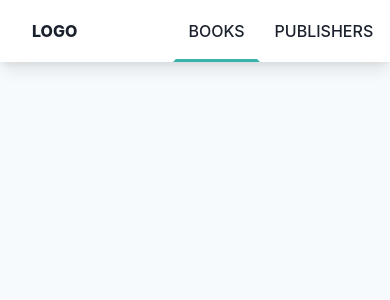
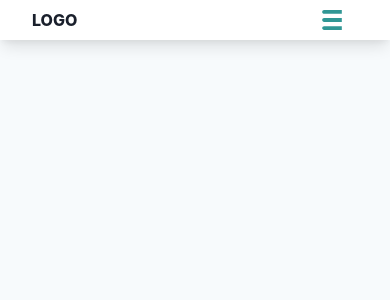
Before and after one commit to WPaczula/booksoverhoes, a Next.js app: page / in a window 390 px wide. Shown: the top 300 px of the page. Built offline with nearby package versions, Linux system fonts and the light colour scheme.

Commit message:
feat: Make menu responsive

```diff
--- /dev/null
+++ b/components/header/DesktopMenu.tsx
@@ -0,0 +1,14 @@
+import { Flex, useBreakpointValue } from '@chakra-ui/react';
+import React from 'react';
+import MenuItems from './MenuItems';
+
+const DesktopMenu = () => {
+    const variant = useBreakpointValue({ base: 'none', md: 'flex' });
+
+    return (
+      <Flex flex="1" display={variant}>
+        <MenuItems />
+      </Flex>
+  );};
+
+export default DesktopMenu;
--- a/components/header/MenuItem.tsx
+++ b/components/header/MenuItem.tsx
@@ -1,38 +1,43 @@
 import React from 'react';
-import Link from 'next/link';
-import { Box, Text } from '@chakra-ui/react';
+import NextLink from 'next/link';
+import { Box, Text, Link } from '@chakra-ui/react';
 import { useRouter } from 'next/router';
 
 interface Props {
     children: string;
     href: string;
+    onNavigation?: () => void;
 }
 
-const MenuItem = ({ children, href }: Props) => {
+const MenuItem = ({ children, href, onNavigation }: Props) => {
     const { pathname } = useRouter();
 
     return (
-      <Link href={href}>
+      <NextLink href={href}>
         <Box
-          px="1"
-          py="2"
+          px={{ md: "1" }}
+          py={{ md: "2" }}
+          onClick={onNavigation}
           cursor="pointer"
           border="3px solid transparent"
           transition="border 0.5s ease-out"
-          borderBottomColor={pathname === href ? "primary.500" : 'transparent'}
+          borderBottomColor={{ md: pathname === href ? "primary.500" : 'transparent' }}
+          background={{ base: pathname === href ? 'gray.200' : 'transparent', md: 'transparent' }}
         >
           <Text
             userSelect="none"
-            mx={{ base: 0, sm: 3 }}
+            mx="3"
             p="2"
             textTransform="uppercase"
             fontWeight="500"
             textAlign="center"
           >
-            {children}
+            <Link href={href} _hover={{ textDecoration: 'none' }}>
+              {children}
+            </Link>
           </Text>
         </Box>
-      </Link>
+      </NextLink>
 );};
 
 export default MenuItem;
--- /dev/null
+++ b/components/header/MenuItems.tsx
@@ -0,0 +1,15 @@
+import React from "react";
+import MenuItem from "./MenuItem";
+
+interface Props {
+    onNavigation?: () => void;
+}
+
+const MenuItems = ({ onNavigation }: Props) => (
+  <>
+    <MenuItem onNavigation={onNavigation} href="/">Books</MenuItem>
+    <MenuItem onNavigation={onNavigation} href="/publishers">Publishers</MenuItem>
+  </>
+);
+
+export default MenuItems;
--- /dev/null
+++ b/components/header/MobileMenu.tsx
@@ -0,0 +1,37 @@
+import { Button, Drawer, DrawerBody, DrawerCloseButton, DrawerContent, DrawerHeader, DrawerOverlay, Flex, useBreakpointValue, useDisclosure } from '@chakra-ui/react';
+import React from 'react';
+import Image from 'next/image';
+import MenuItems from './MenuItems';
+
+const MobileMenu = () => {
+    const variant = useBreakpointValue({ md: 'none' });
+    const btnRef = React.useRef<HTMLButtonElement | null>(null);
+    const { isOpen, onOpen, onClose } = useDisclosure();
+
+    React.useEffect(() => {
+      if (variant === 'none' && isOpen) {
+        onClose();
+      }
+    }, [variant]);
+
+    return (
+      <>
+        <Button variant="ghost" display={variant} ref={btnRef} onClick={onOpen} ml="auto"><Image src="/hamburger.svg" width="20" height="20" /></Button>
+        <Drawer isOpen={isOpen} placement="right" onClose={onClose} finalFocusRef={btnRef}>
+          <DrawerOverlay>
+            <DrawerContent>
+              <DrawerCloseButton />
+              <DrawerHeader />
+              <DrawerBody>
+                <Flex height="100%" direction="column" justifyContent="start">
+                  <MenuItems onNavigation={onClose} />
+                </Flex>
+              </DrawerBody>
+            </DrawerContent>
+          </DrawerOverlay>
+        </Drawer>
+      </>
+    );
+  };
+
+  export default MobileMenu;
--- a/components/header/index.tsx
+++ b/components/header/index.tsx
@@ -1,8 +1,10 @@
 import React from "react";
 import { Box, Flex, Text } from "@chakra-ui/react";
 import {maxWidth, padding} from 'components/layout';
-import MenuItem from './MenuItem';
+import DesktopMenu from "./DesktopMenu";
+import MobileMenu from "./MobileMenu";
 
+const BottomShadow = () => <Box left="0" top="0" right="0" bottom="0" boxShadow="lg" position="absolute" pointerEvents="none" />;
 
 const Header = () => (
   <Box width="100%" position="relative" px={padding}>
@@ -10,12 +12,10 @@ const Header = () => (
       <Box mr="24">
         <Text fontWeight="800">LOGO</Text>
       </Box>
-      <Flex flex="1">
-        <MenuItem href="/">Books</MenuItem>
-        <MenuItem href="/publishers">Publishers</MenuItem>
-      </Flex>
+      <DesktopMenu />
+      <MobileMenu />
     </Flex>
-    <Box left="0" top="0" right="0" bottom="0" boxShadow="lg" position="absolute" pointerEvents="none" />
+    <BottomShadow />
   </Box>
 );
 
```
Also changed, not shown: public/hamburger.svg (added).
